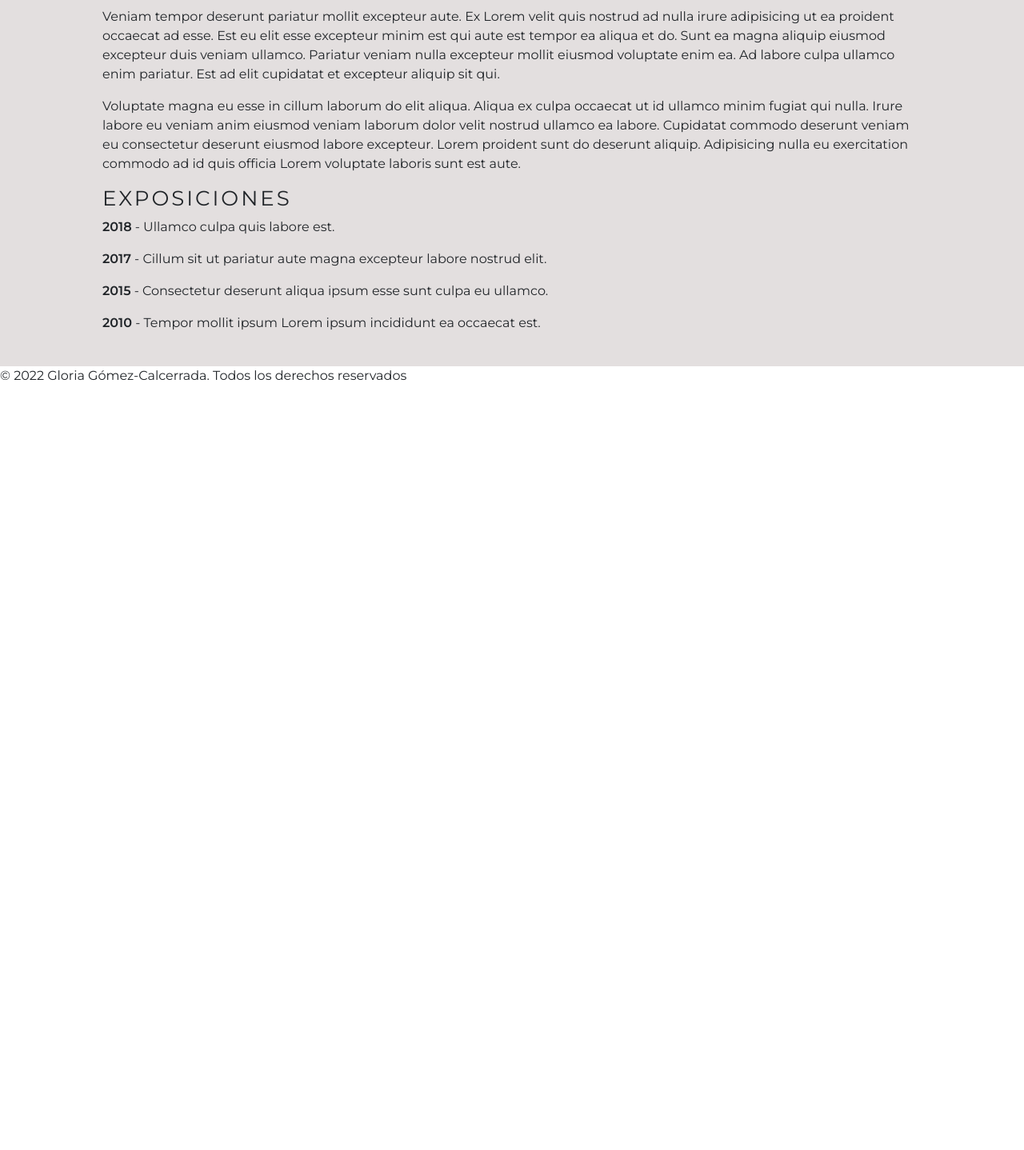
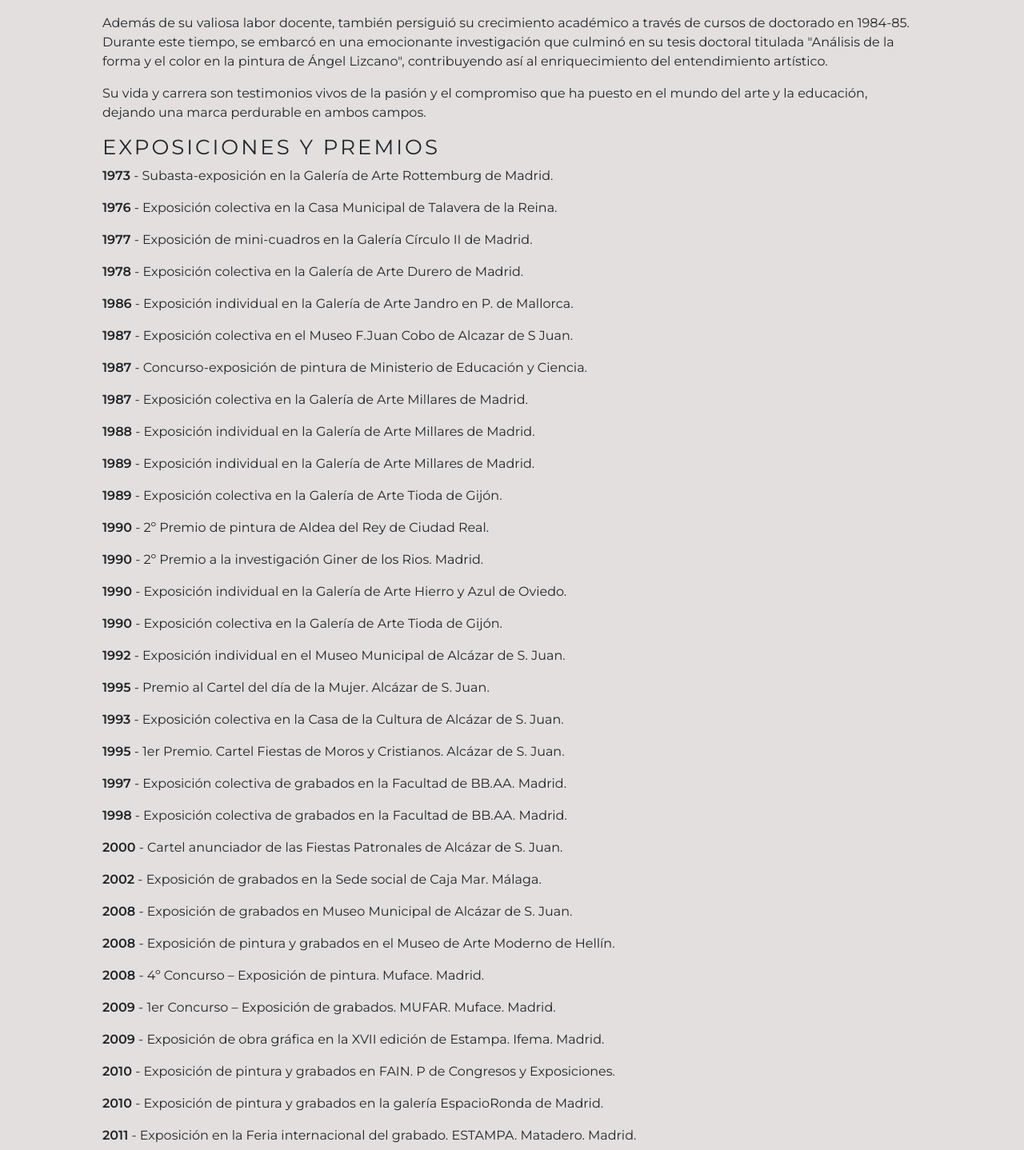
Before and after one commit to claudiabg-c/artist-personal-website, a React (Create React App) app: page /#/ in a window 1280 px wide. Shown: the part 1072-2510 px from the top of the page at 80% size. Before the commit the page ends 1554 px from the top, so only its background shows below. Built offline with nearby package versions, Linux system fonts and the light colour scheme.

Commit message:
Add biography and exhibits literals

```diff
--- a/src/components/Biography.js
+++ b/src/components/Biography.js
@@ -2,19 +2,48 @@ function Biography() {
     return (
         <section className="biography-and-exibits">
             <section id="biography">
-            <h1>Biografía</h1>
-            <p>Culpa minim aliqua mollit sit aute incididunt in deserunt elit consequat quis pariatur. In pariatur consequat aliquip adipisicing sunt. Nisi occaecat adipisicing Lorem qui. Id eiusmod adipisicing qui ut amet qui est esse pariatur magna esse cillum.</p>
-            <p>Eu cupidatat ullamco velit non consequat exercitation qui aliqua fugiat aute. Excepteur deserunt do in laboris officia velit proident ut. Consectetur aliqua et excepteur ea ullamco non eu. Nostrud ex aliqua irure tempor ullamco fugiat excepteur aliqua occaecat anim excepteur nostrud nostrud pariatur.</p>
-            <p>Anim culpa adipisicing quis tempor. Eiusmod deserunt anim sunt duis ad laboris eiusmod incididunt. Nostrud ullamco minim ad tempor minim commodo ipsum eu qui duis do.</p>
-            <p>Veniam tempor deserunt pariatur mollit excepteur aute. Ex Lorem velit quis nostrud ad nulla irure adipisicing ut ea proident occaecat ad esse. Est eu elit esse excepteur minim est qui aute est tempor ea aliqua et do. Sunt ea magna aliquip eiusmod excepteur duis veniam ullamco. Pariatur veniam nulla excepteur mollit eiusmod voluptate enim ea. Ad labore culpa ullamco enim pariatur. Est ad elit cupidatat et excepteur aliquip sit qui.</p>
-            <p>Voluptate magna eu esse in cillum laborum do elit aliqua. Aliqua ex culpa occaecat ut id ullamco minim fugiat qui nulla. Irure labore eu veniam anim eiusmod veniam laborum dolor velit nostrud ullamco ea labore. Cupidatat commodo deserunt veniam eu consectetur deserunt eiusmod labore excepteur. Lorem proident sunt do deserunt aliquip. Adipisicing nulla eu exercitation commodo ad id quis officia Lorem voluptate laboris sunt est aute.</p>
+                <h1>Biografía</h1>
+                <p>Licenciada en Bellas Artes, graduada con distinción en las secciones de Pintura en 1983 y de Grabado en 1997, Gloria es un ejemplo de dedicación y pasión por el mundo del arte. Sus estudios superiores tuvieron lugar en la prestigiosa Facultad de Bellas Artes de San Fernando, perteneciente a la Universidad Complutense de Madrid, donde floreció como artista y educadora.</p>
+                <p>Complementando su formación, obtuvo el Curso de Aptitud Pedagógica (CAP) en la Facultad de Ciencias de la Educación, preparándose para inspirar y guiar a las generaciones venideras. Su compromiso con la enseñanza se cristalizó al ganar un concurso-oposición para el cuerpo de profesores de enseñanzas secundarias, lo que le permitió impartir materias como Dibujo artístico y científico, Educación Visual, Grabado, Imagen y Expresión, y Comunicación Audiovisual. Desde 1984 hasta el presente, ha compartido su conocimiento y pasión con sus alumnos, dejando una huella imborrable en el mundo educativo.</p>
+                <p>Además de su valiosa labor docente, también persiguió su crecimiento académico a través de cursos de doctorado en 1984-85. Durante este tiempo, se embarcó en una emocionante investigación que culminó en su tesis doctoral titulada "Análisis de la forma y el color en la pintura de Ángel Lizcano", contribuyendo así al enriquecimiento del entendimiento artístico.</p>
+                <p>Su vida y carrera son testimonios vivos de la pasión y el compromiso que ha puesto en el mundo del arte y la educación, dejando una marca perdurable en ambos campos.</p>
             </section>
             <section id="exhibits">
-            <h1>Exposiciones</h1>
-            <p><span className="year">2018</span> - Ullamco culpa quis labore est.</p>
-            <p><span className="year">2017</span> - Cillum sit ut pariatur aute magna excepteur labore nostrud elit.</p>
-            <p><span className="year">2015</span> - Consectetur deserunt aliqua ipsum esse sunt culpa eu ullamco.</p>
-            <p><span className="year">2010</span> - Tempor mollit ipsum Lorem ipsum incididunt ea occaecat est.</p>
+                <h1>Exposiciones y premios</h1>
+                <p><span className="year">1973</span> - Subasta-exposición en la Galería de Arte Rottemburg de Madrid.</p>
+                <p><span className="year">1976</span> - Exposición colectiva en la Casa Municipal de Talavera de la Reina.</p>
+                <p><span className="year">1977</span> - Exposición de mini-cuadros en la Galería Círculo II de Madrid.</p>
+                <p><span className="year">1978</span> - Exposición colectiva en la Galería de Arte Durero de Madrid.</p>
+                <p><span className="year">1986</span> - Exposición individual en la Galería de Arte Jandro en P. de Mallorca.</p>
+                <p><span className="year">1987</span> - Exposición colectiva en el Museo F.Juan Cobo de Alcazar de S Juan.</p>
+                <p><span className="year">1987</span> - Concurso-exposición de pintura de Ministerio de Educación y Ciencia.</p>
+                <p><span className="year">1987</span> - Exposición colectiva en la Galería de Arte Millares de Madrid.</p>
+                <p><span className="year">1988</span> - Exposición individual en la Galería de Arte Millares de Madrid.</p>
+                <p><span className="year">1989</span> - Exposición individual en la Galería de Arte Millares de Madrid.</p>
+                <p><span className="year">1989</span> - Exposición colectiva en la Galería de Arte Tioda de Gijón.</p>
+                <p><span className="year">1990</span> - 2º Premio de pintura de Aldea del Rey de Ciudad Real.</p>
+                <p><span className="year">1990</span> - 2º Premio a la investigación Giner de los Rios. Madrid.</p>
+                <p><span className="year">1990</span> - Exposición individual en la Galería de Arte Hierro y Azul de Oviedo.</p>
+                <p><span className="year">1990</span> - Exposición colectiva en la Galería de Arte Tioda de Gijón.</p>
+                <p><span className="year">1992</span> - Exposición individual en el Museo Municipal de Alcázar de S. Juan.</p>
+                <p><span className="year">1995</span> - Premio al Cartel del día de la Mujer. Alcázar de S. Juan.</p>
+                <p><span className="year">1993</span> - Exposición colectiva en la Casa de la Cultura de Alcázar de S. Juan.</p>
+                <p><span className="year">1995</span> - 1er Premio. Cartel Fiestas de Moros y Cristianos. Alcázar de S. Juan.</p>
+                <p><span className="year">1997</span> - Exposición colectiva de grabados en la Facultad de BB.AA. Madrid.</p>
+                <p><span className="year">1998</span> - Exposición colectiva de grabados en la Facultad de BB.AA. Madrid.</p>
+                <p><span className="year">2000</span> - Cartel anunciador de las Fiestas Patronales de Alcázar de S. Juan.</p>
+                <p><span className="year">2002</span> - Exposición de grabados en la Sede social de Caja Mar. Málaga.</p>
+                <p><span className="year">2008</span> - Exposición de grabados en Museo Municipal de Alcázar de S. Juan.</p>
+                <p><span className="year">2008</span> - Exposición de pintura y grabados en el Museo de Arte Moderno de Hellín.</p>
+                <p><span className="year">2008</span> - 4º Concurso – Exposición de pintura. Muface. Madrid.</p>
+                <p><span className="year">2009</span> - 1er Concurso – Exposición de grabados. MUFAR. Muface. Madrid.</p>
+                <p><span className="year">2009</span> - Exposición de obra gráfica en la XVII edición de Estampa. Ifema. Madrid.</p>
+                <p><span className="year">2010</span> - Exposición de pintura y grabados en FAIN. P de Congresos y Exposiciones.</p>
+                <p><span className="year">2010</span> - Exposición de pintura y grabados en la galería EspacioRonda de Madrid.</p>
+                <p><span className="year">2011</span> - Exposición en la Feria internacional del grabado. ESTAMPA. Matadero. Madrid.</p>
+                <p><span className="year">2013</span> - Exposición en la primera Feria alicantina de Libros de Artista. FALA. Alicante.</p>
+                <p><span className="year">2014</span> - Exposición colectiva en Eka & Moor Gallery en Madrid.</p>
+
             </section>
         </section>
     );
```
